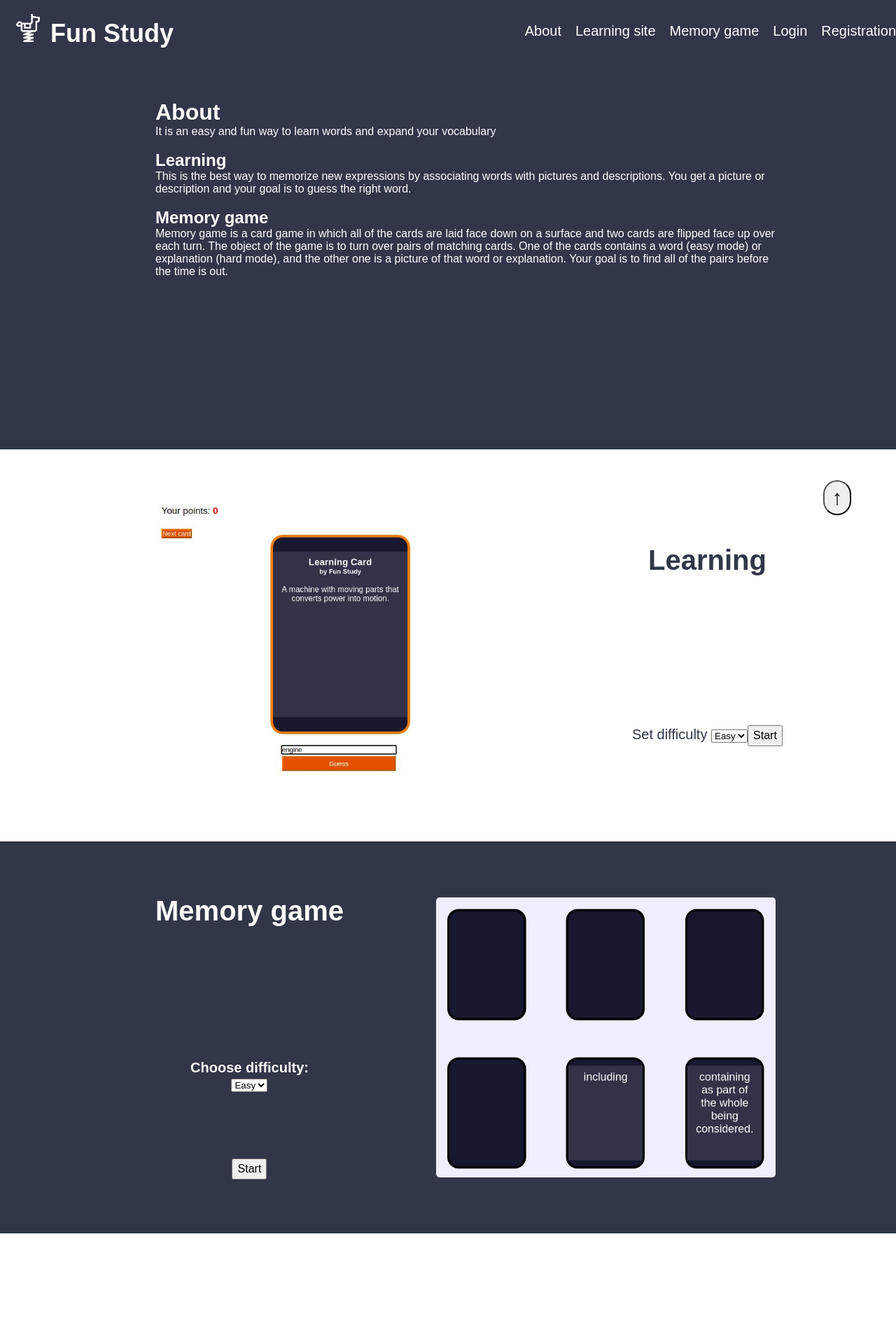
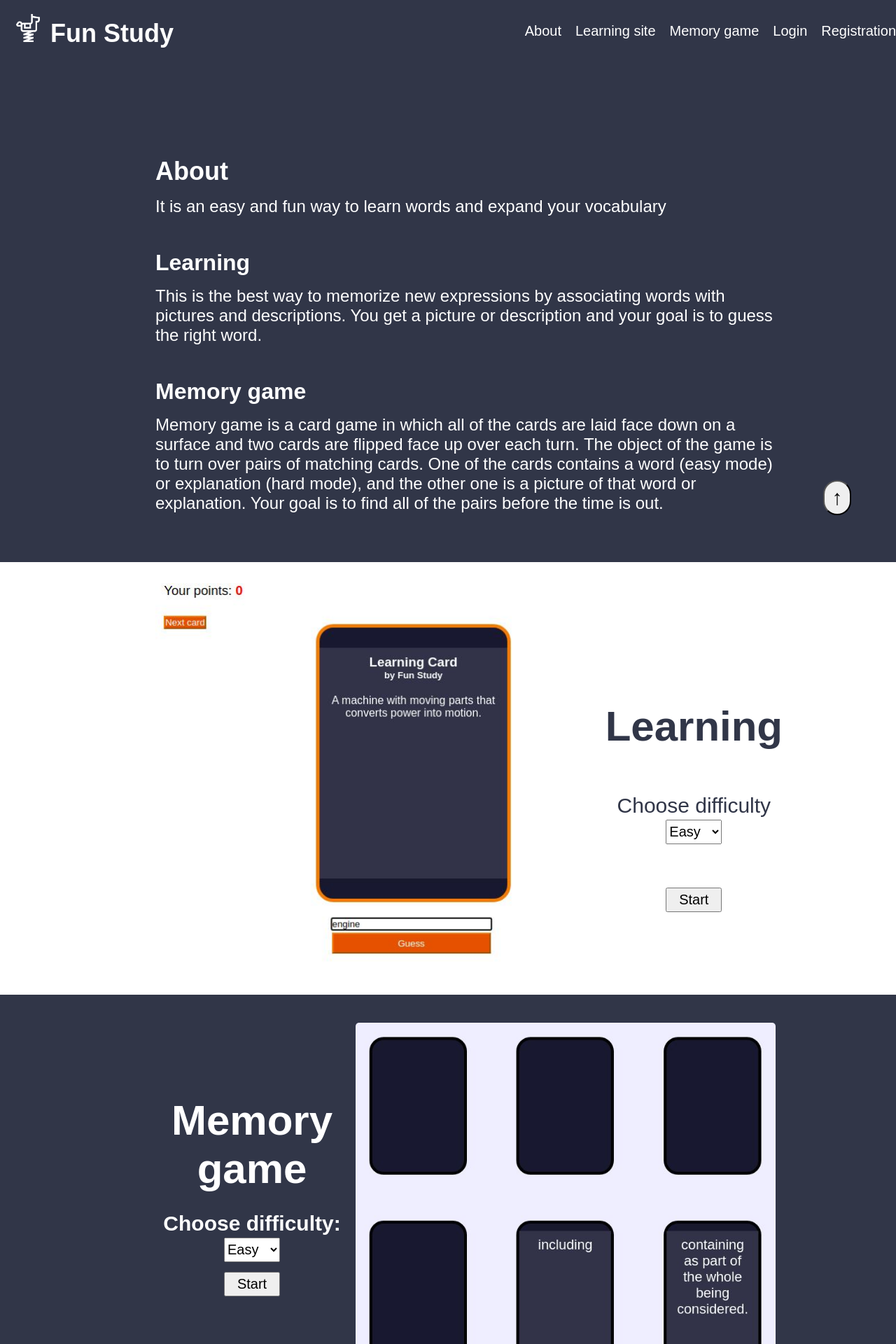
Before and after one commit to AdamSallai/FunStudy, a React (Create React App) app: page / in a window 1280 px wide. Shown: the top 1920 px of the page at 70% size. Before the commit the page ends 1762 px from the top, so only its background shows below. Built offline with nearby package versions, Linux system fonts and the light colour scheme.

Commit message:
increased the size of fonts and cards for better readability

```diff
--- a/src/App.js
+++ b/src/App.js
@@ -6,7 +6,6 @@ import StartMemoryGame from "./components/StartMemoryGame";
 import MemoryGame from "./components/MemoryGame";
 import LearningSite from "./components/LearningSite";
 import styled, { createGlobalStyle } from "styled-components";
-import Data from "./components/Data";
 import LearningData from "./components/LearningData";
 import { SelectedCardProvider } from "./components/SelectedCardContext";
 
@@ -58,13 +57,16 @@ const BodyStyle = styled.div`
   > div {
     padding: 30px;
     position: relative;
-    height: 500px;
+    min-height: 500px;
     width: 100%;
     > div {
       width: 70%;
       left: 50%;
       position: relative;
       transform: translate(-50%);
+      @media (max-width: 768px) {
+        width: 90%;
+      }
     }
   }
 `;
--- a/src/components/About.js
+++ b/src/components/About.js
@@ -33,5 +33,20 @@ export default function About() {
 const AboutStyle = styled.div`
   background-color: #313648;
   color: white;
-  padding: 30px 0px;
+  padding-top: 82px;
+  padding-bottom: 40px;
+  h1 {
+    padding-bottom: 15px;
+    padding-top: 30px;
+    font-size: 36px;
+  }
+  p {
+    font-size: 24px;
+  }
+  h2 {
+    padding-bottom: 15px;
+    padding-top: 30px;
+    font-size: 32px;
+  }
+
 `
--- a/src/components/Data.js
+++ /dev/null
@@ -1,21 +0,0 @@
-import React from "react";
-import styled from "styled-components";
-
-export default function Data() {
-  const randomWords = require("random-words");
-  const Owlbot = require("owlbot-js");
-  var client = Owlbot("d9babcf6a7b2f35f7cf176123956ef6dbe4b5585");
-  let resultData = "";
-
-  const word = randomWords(1);
-  client.define(word).then(function (result) {
-      console.log(result.word);
-  });
-
-  return (
-    <div>
-      <p>{resultData.word}</p>
-
-    </div>
-  );
-}
--- a/src/components/LearningCard.js
+++ b/src/components/LearningCard.js
@@ -1,6 +1,5 @@
 import React from "react";
 import { useState } from "react";
-import { useEffect } from "react";
 import styled from "styled-components";
 
 export default function LearningCard({
@@ -11,7 +10,7 @@ export default function LearningCard({
   setPoints,
 }) {
   const [transform, setTransform] = useState("front");
-  const [buttonText, setButtonText] = useState("Guess");
+  const [buttonText] = useState("Guess");
   const [disabled, setDisability] = useState(false);
   const [guessed, setGuessed] = useState("unguessed");
 
@@ -100,7 +99,6 @@ const transforms = {
   back: "rotateY(180deg)",
 };
 
-
 const CardContainer = styled.div`
   position: fixed;
   left: 50%;
@@ -109,21 +107,21 @@ const CardContainer = styled.div`
 `;
 
 const Card = styled.div`
-  padding: 5px;
+  padding: 0;
   text-align: center;
   background-color: transparent;
-  width: 280px;
-  height: 400px;
+  width: 400px;
+  height: 560px;
   box-sizing: border-box;
   transition: transform 1s ease-in-out;
   transform-style: preserve-3d;
   transform: ${(props) => transforms[props.transform]};
   .img {
-    border-radius: 8px;
+    border-radius: 12px;
     display: block;
     margin-left: auto;
     margin-right: auto;
-    width: 200px;
+    width: 250px;
   }
   .guessed {
     background: #2e7d32;
@@ -134,16 +132,16 @@ const Card = styled.div`
 `;
 
 const Front = styled.div`
+  padding: 0;
   position: absolute;
   backface-visibility: hidden;
-  width: 280px;
-  height: 400px;
+  width: 400px;
+  height: 560px;
   box-sizing: border-box;
   border-radius: 25px;
   border-color: #f57c00;
   border-width: 5px;
   border-style: solid;
-  padding: 0;
   cursor: pointer;
   font-size: 16px;
   background-color: #181931;
@@ -170,6 +168,18 @@ const Front = styled.div`
     left: 50%;
     transform: translate(-50%, -50%);
     height: 80%;
+    h3 {
+      padding-top: 10px;
+      font-size: 36px;
+    }
+    h5 {
+      padding-top: 5px;
+      font-size: 24px;
+    }
+    p {
+      padding-top: 16px;
+      font-size: 22px;
+    }
     ::-webkit-scrollbar {
       width: 15px;
     }
@@ -186,8 +196,8 @@ const Back = styled.div`
   backface-visibility: hidden;
   color: white;
   position: absolute;
-  width: 280px;
-  height: 400px;
+  width: 400px;
+  height: 560px;
   box-sizing: border-box;
   font-size: 20px;
   border-radius: 25px;
@@ -211,12 +221,17 @@ const Back = styled.div`
 
 const InputContainer = styled.div`
   position: fixed;
-  bottom: 15%;
+  bottom: 10%;
   left: 50%;
   transform: translate(-50%, 0);
   font-size: 16pt;
+  width: 300px;
   input {
+    padding: 0px 10px;
+    height: 40px;
     width: 100%;
+    font-size: 24px;
+    box-sizing: border-box;
   }
   .true {
     background-color: grey;
@@ -226,23 +241,26 @@ const InputContainer = styled.div`
 
 const Button = styled.button`
   width: 100%;
-  height: 30px;
+  height: 40px;
   color: white;
   background-color: #e65100;
   border-color: #f57c00;
-  margin: 2px;
+  font-size: 24px;
 `;
 
 const Continue = styled.button`
   color: white;
   background-color: #e65100;
   border-color: #f57c00;
+  font-size: 24px;
+  width: 150px;
+  height: 30px;
 `;
 const PointsContainer = styled.div`
   position: fixed;
   top: 12%;
   left: 4%;
-  font-size: 14pt;
+  font-size: 24px;
   margin: 5px;
 `;
 
--- a/src/components/LearningData.js
+++ b/src/components/LearningData.js
@@ -1,5 +1,4 @@
 import React, { useState, useEffect } from "react";
-import styled from "styled-components";
 import LearningCard from "./LearningCard";
 
 export default function LearningData() {
@@ -11,21 +10,18 @@ export default function LearningData() {
   const [isLoading, setIsLoading] = useState(true);
   const [guess, setGuess] = useState();
   const [points, setPoints] = useState(0);
-  let word;
 
   useEffect(() => {
-    word = randomWords(1);
+    let word = randomWords(1);
     setIsLoading(true);
     setErr(false);
     client
       .define(word)
       .then((result) => {
-        console.log(result);
         setCard(result);
         setIsLoading(false);
       })
       .catch((e) => {
-        console.log("eh");
         setErr(true);
       });
   }, [err, guess]);
--- a/src/components/LearningSite.js
+++ b/src/components/LearningSite.js
@@ -1,42 +1,40 @@
-import React from 'react'
-import styled from 'styled-components';
-import LearningData from './LearningData';
+import React from "react";
+import styled from "styled-components";
+import LearningData from "./LearningData";
 
 export default function LearningSite() {
   return (
     <Learning id="learning_site">
-
       <IMG src="/learning.JPG" alt="" />
-      <Content>
-        <h1>Learning</h1>
-        <form action="/learning">
-          <label htmlFor="difficulty">Set difficulty </label>
+        <Form action="/learning">
+          <h1>Learning</h1>
+          <div>
+          <label htmlFor="difficulty">Choose difficulty </label><br/>
           <select id="difficulty" name="difficulty">
             <option value="easy">Easy</option>
             <option value="hard">Hard</option>
           </select>
+          </div>
           <button>Start</button>
-        </form>
-
-      </Content>
+        </Form>
     </Learning>
-  )
+  );
 }
 
-const Content = styled.div`
+const Form = styled.form`
+  padding-top: 82px;
   margin: 0px, 60px;
   display: flex;
   flex-direction: column;
   text-align: center;
   align-items: center;
-  justify-content: space-around;
-  height: 100%;
-  font-size: 20px;
-  button{
-    width: 50px;
-    height: 30px;
-  font-size: 16px;
-
+  justify-content: space-between;
+  height: 300px;
+  font-size: 30px;
+  button, option, select {
+    width: 80px;
+    height: 35px;
+    font-size: 20px;
   }
 `;
 
@@ -53,6 +51,9 @@ const Learning = styled.div`
 `;
 
 const IMG = styled.img`
-  height: 400px;
+  width: 600px;
   background-color: grey;
+  @media (max-width: 768px) {
+    width: 90%;
+  }
 `;
--- a/src/components/MemoryCard.js
+++ b/src/components/MemoryCard.js
@@ -60,10 +60,10 @@ const transforms = {
 const GameCard = styled.div`
   background-color: transparent;
   position: relative;
-  height: 240px;
-  width: 170px;
+  height: 280px;
+  width: 200px;
   box-sizing: border-box;
-  margin: 40px;
+  margin: 30px 60px;
   transition: transform 1s ease-in-out;
   transform-style: preserve-3d;
   transform: ${(props) => transforms[props.transform]};
@@ -72,8 +72,8 @@ const GameCard = styled.div`
 const Front = styled.div`
   position: absolute;
   backface-visibility: hidden;
-  height: 240px;
-  width: 170px;
+  height: 280px;
+  width: 200px;
   box-sizing: border-box;
   font-size: 20px;
   border-radius: 25px;
@@ -115,8 +115,8 @@ const Front = styled.div`
 const Back = styled.div`
   backface-visibility: hidden;
   position: absolute;
-  height: 240px;
-  width: 170px;
+  height: 280px;
+  width: 200px;
   box-sizing: border-box;
   font-size: 20px;
   border-radius: 25px;
--- a/src/components/MemoryGame.js
+++ b/src/components/MemoryGame.js
@@ -1,13 +1,12 @@
-import React, { useState, useContext } from "react";
+import React from "react";
 import styled from "styled-components";
 import GetMemoryCard from "./GetMemoryCard";
-import { SelectedCardContext } from "./SelectedCardContext";
 
-export default function MemoryGame() {
-  //const [selectedCards, setSelectedCards] = useContext(SelectedCardContext);
-  //const [foundCards, setFoundCards] = useState({ card1: "", card2: "" });
+export default function MemoryGame(props) {
   const content = [];
-  for (let i = 0; i < 3; i++) {
+  const difficulty = props.location.search.split('=')[1];
+  const amount = difficulty === 'easy' ? 4 : 8;
+  for (let i = 0; i < amount; i++) {
     const memo = GetMemoryCard();
     content.push(memo[0]);
     content.push(memo[1]);
@@ -24,6 +23,7 @@ function shuffle(array) {
 
 const GameBoard = styled.div`
   top: 82px;
+  padding-top: 82px;
   position: relative;
   display: flex;
   flex-wrap: wrap;
--- a/src/components/Navbar.js
+++ b/src/components/Navbar.js
@@ -15,7 +15,7 @@ export default function Navbar() {
   };
 
   return (
-    <div>
+    <>
       <Nav>
         <LinkToRoute className="link" to="/">
           <h1>
@@ -48,7 +48,7 @@ export default function Navbar() {
         </FlexBox>
       </Nav>
       <ArrowToTop onClick={() => scroll.scrollToTop()}>↑</ArrowToTop>
-    </div>
+    </>
   );
 }
 
--- a/src/components/StartMemoryGame.js
+++ b/src/components/StartMemoryGame.js
@@ -28,13 +28,12 @@ const Form = styled.form`
   text-align: center;
   align-items: center;
   justify-content: space-around;
-  height: 100%;
-  font-size: 20px;
-  button{
-    width: 50px;
-    height: 30px;
-    font-size: 16px;
-
+  height: 300px;
+  font-size: 30px;
+  button, option, select {
+    width: 80px;
+    height: 35px;
+    font-size: 20px;
   }
 `;
 
@@ -51,8 +50,12 @@ const Memory = styled.div`
 `;
 
 const IMG = styled.img`
-  height: 400px;
+  width: 600px;
   margin: 10px;
   border-radius:5px;
   border-color: grey;
+
+  @media (max-width: 768px) {
+    width: 100%;
+  }
 `;
```
